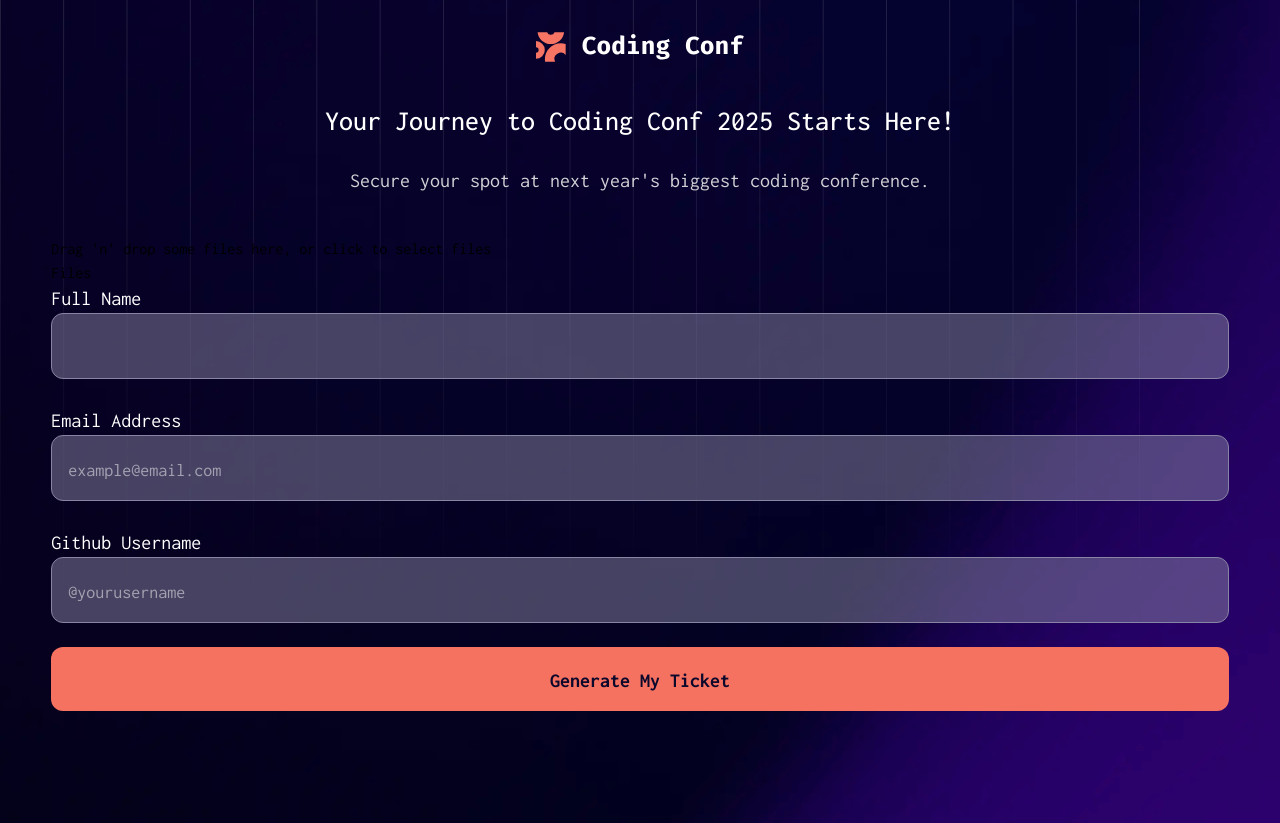
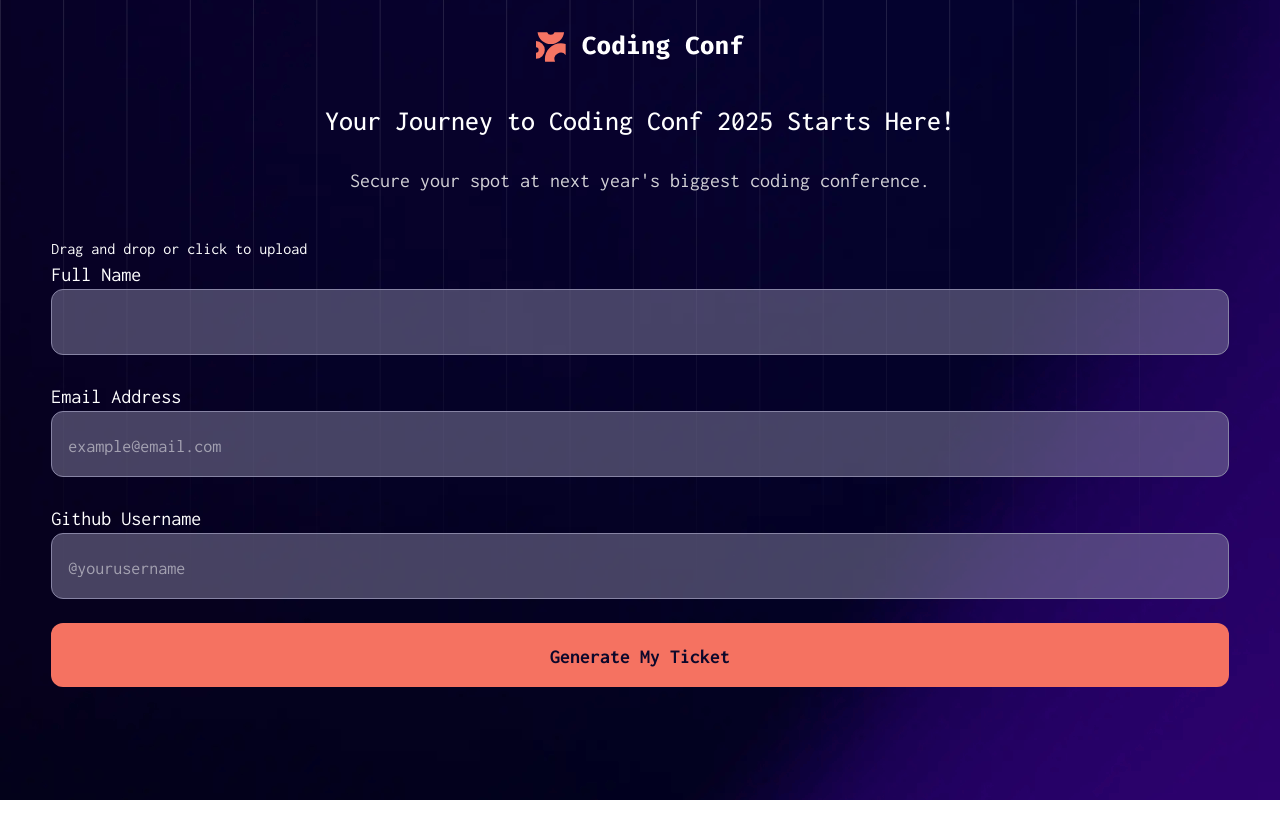
Before and after one commit to RealKendpr/conf-ticket-generator, a React (Vite) app: page / in a window 1280 px wide. After the commit the page ends 800 px from the top, so only its background shows below. Built offline with nearby package versions, Linux system fonts and the light colour scheme.

Commit message:
drag n drop: created preview for selected avatar

```diff
--- a/src/components/dropzone.tsx
+++ b/src/components/dropzone.tsx
@@ -1,24 +1,38 @@
+import { useState } from "react";
 import { useDropzone } from "react-dropzone";
 
+interface FileType extends File {
+  preview: string;
+}
+
 export default function Dropzone() {
-  const { acceptedFiles, getRootProps, getInputProps } = useDropzone();
-
-  const files = acceptedFiles.map((file) => (
-    <li key={file.path}>
-      {file.path} - {file.size} bytes
-    </li>
-  ));
+  const [files, setFiles] = useState<FileType[]>([]);
+  const { getRootProps, getInputProps } = useDropzone({
+    accept: {
+      "image/*": [],
+    },
+    onDrop: (acceptedFiles) => {
+      setFiles(
+        acceptedFiles.map((file) =>
+          Object.assign(file, {
+            preview: URL.createObjectURL(file),
+          }),
+        ),
+      );
+    },
+  });
 
   return (
-    <section className="container">
+    <div className="container">
       <div {...getRootProps({ className: "dropzone" })}>
         <input {...getInputProps()} />
-        <p>Drag 'n' drop some files here, or click to select files</p>
+        {files.map((file) => (
+          <div key={file.name}>
+            <img src={file.preview} alt="" />
+          </div>
+        ))}
+        <p className="text-neutral-0">Drag and drop or click to upload</p>
       </div>
-      <aside>
-        <h4>Files</h4>
-        <ul>{files}</ul>
-      </aside>
-    </section>
+    </div>
   );
 }
```
